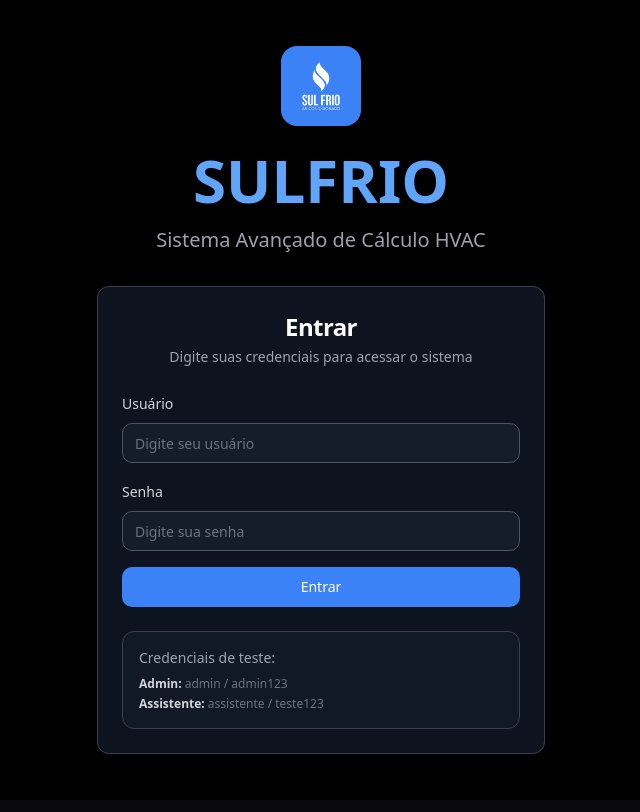
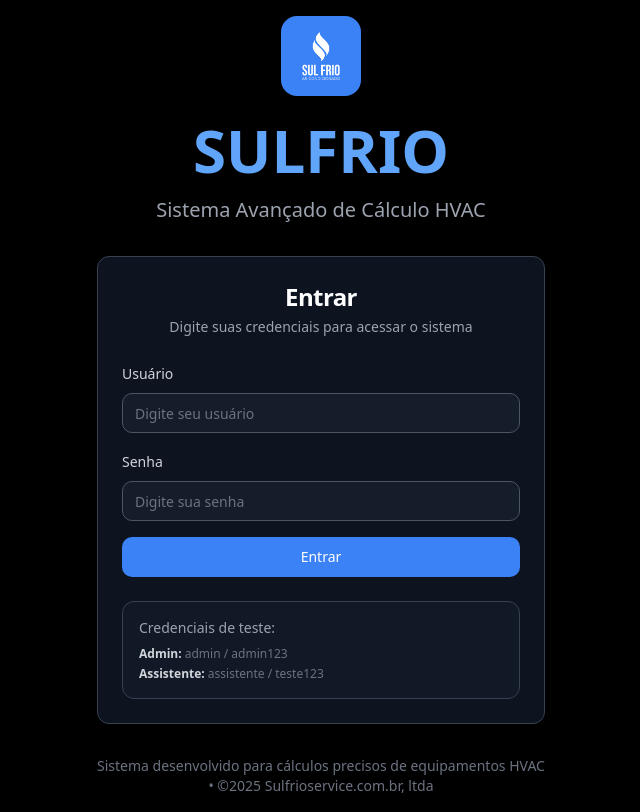
Before and after one commit to sulfriodevops2/simple-site-toolkit, a React (Vite) app: page /login in a window 1280 px wide. Shown: the whole page, without its empty margins (319-959 px from the left). Built offline with nearby package versions, Linux system fonts and the light colour scheme.

Commit message:
Add footer to login page
Add copyright and HVAC system description to the login page footer.

```diff
--- a/src/pages/Login.tsx
+++ b/src/pages/Login.tsx
@@ -115,6 +115,13 @@ const Login = () => {
             </div>
           </CardContent>
         </Card>
+
+        {/* Footer */}
+        <div className="mt-8 text-center">
+          <p className="text-sm text-gray-500">
+            Sistema desenvolvido para cálculos precisos de equipamentos HVAC • ©2025 Sulfrioservice.com.br, ltda
+          </p>
+        </div>
       </div>
     </div>
   );
```
